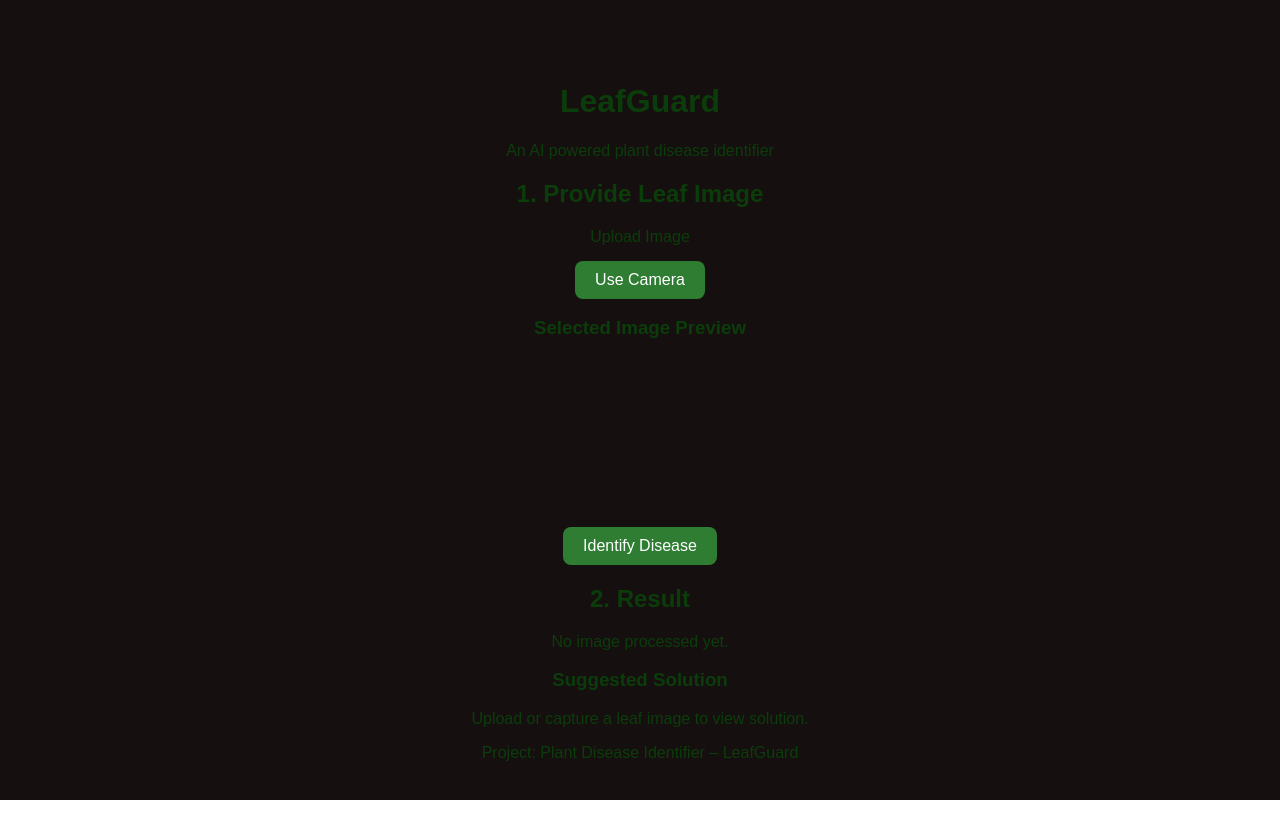
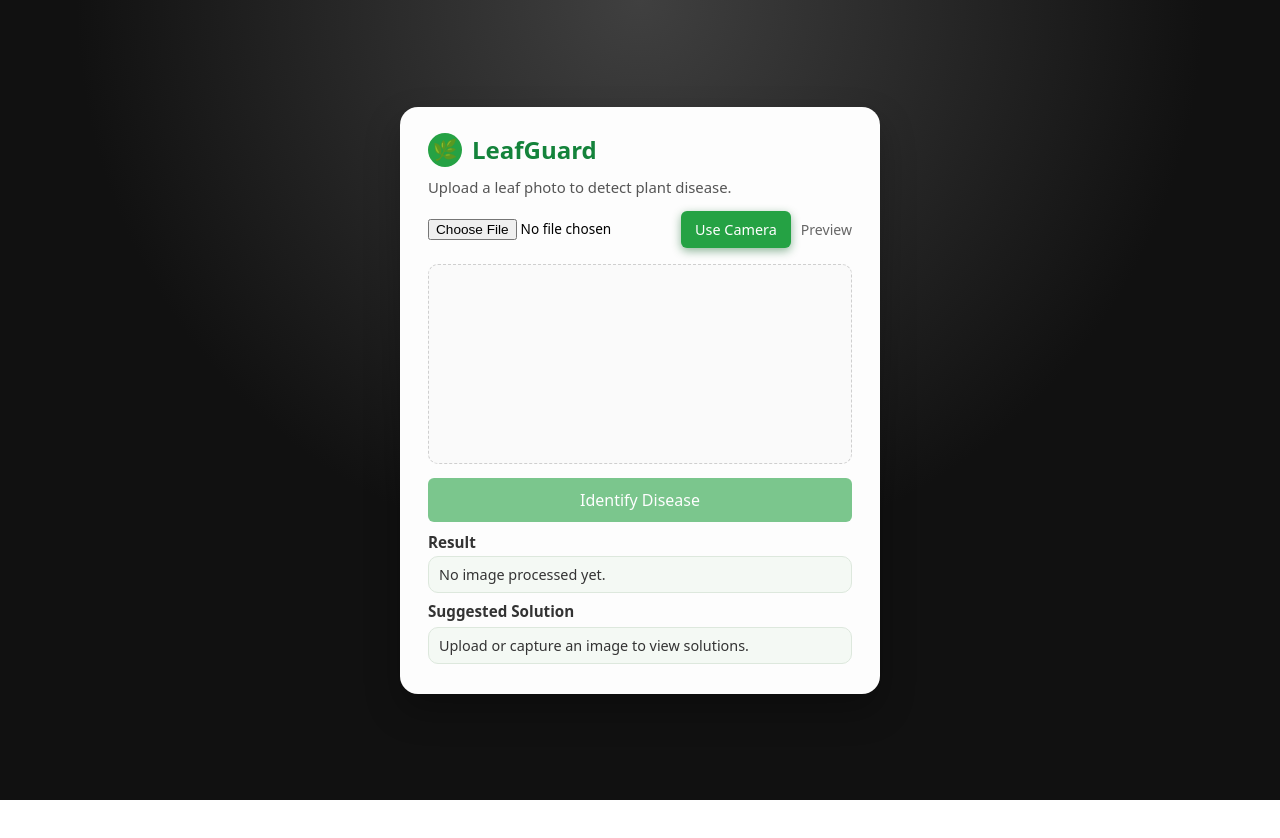
Before and after one commit to abhijeetandchoudhary-dev/LeafGuard, a website: page index.html in a window 1280 px wide. After the commit the page ends 800 px from the top, so only its background shows below. Drawn offline with Linux system fonts and the light colour scheme.

Commit message:
Reupdated index

```diff
--- a/index.html
+++ b/index.html
@@ -2,74 +2,264 @@
 <html lang="en">
 <head>
   <meta charset="UTF-8" />
-  <title>LeafGuard – Plant Disease Identifier</title>
+  <title>LeafGuard – AI Plant Disease Identifier</title>
   <meta name="viewport" content="width=device-width, initial-scale=1.0" />
-  <link rel="stylesheet" href="style.css" />
+
+  <style>
+    /* --- PAGE BACKGROUND --- */
+    * {
+      box-sizing: border-box;
+      font-family: system-ui, -apple-system, BlinkMacSystemFont, "Segoe UI", sans-serif;
+    }
+
+    body {
+      margin: 0;
+      min-height: 100vh;
+      display: flex;
+      align-items: center;
+      justify-content: center;
+      background: radial-gradient(circle at top, #404040 0, #111 55%);
+    }
+
+    /* --- CENTER CARD --- */
+    .card {
+      width: 480px;
+      max-width: 90vw;
+      background: #fdfdfd;
+      border-radius: 18px;
+      box-shadow: 0 16px 35px rgba(0, 0, 0, 0.28);
+      padding: 26px 28px 24px;
+      animation: cardIn 0.45s ease-out;
+    }
+
+    @keyframes cardIn {
+      from { opacity: 0; transform: translateY(18px) scale(0.98); }
+      to   { opacity: 1; transform: translateY(0) scale(1); }
+    }
+
+    /* --- HEADER --- */
+    .card-header {
+      display: flex;
+      align-items: center;
+      margin-bottom: 10px;
+    }
+
+    .logo-circle {
+      width: 34px;
+      height: 34px;
+      border-radius: 50%;
+      background: #25a244;
+      display: flex;
+      align-items: center;
+      justify-content: center;
+      color: #fff;
+      font-size: 20px;
+      margin-right: 10px;
+    }
+
+    .title {
+      font-size: 1.5rem;
+      font-weight: 650;
+      color: #14833b;
+    }
+
+    .subtitle {
+      margin: 4px 0 14px;
+      font-size: 0.93rem;
+      color: #555;
+    }
+
+    /* --- TOP ROW: FILE + CAMERA + PREVIEW --- */
+    .top-row {
+      display: grid;
+      grid-template-columns: minmax(0, 1.4fr) auto auto;
+      column-gap: 10px;
+      align-items: center;
+      margin-bottom: 16px;
+    }
+
+    .top-row input[type="file"] {
+      width: 100%;
+      font-size: 0.85rem;
+    }
+
+    .btn {
+      border: none;
+      cursor: pointer;
+      border-radius: 6px;
+      padding: 9px 14px;
+      font-size: 0.9rem;
+      font-weight: 500;
+      transition: transform 0.15s ease, box-shadow 0.15s ease, background 0.15s ease;
+      display: inline-flex;
+      align-items: center;
+      justify-content: center;
+      white-space: nowrap;
+    }
+
+    .btn-primary {
+      background: #25a244;
+      color: #fff;
+      box-shadow: 0 3px 10px rgba(6, 95, 32, 0.45);
+    }
+
+    .btn-primary:hover {
+      background: #1b7a33;
+      transform: translateY(-1px);
+      box-shadow: 0 5px 14px rgba(6, 95, 32, 0.55);
+    }
+
+    .btn-primary:disabled {
+      opacity: 0.6;
+      cursor: default;
+      box-shadow: none;
+      transform: none;
+    }
+
+    .preview-label {
+      font-size: 0.88rem;
+      color: #666;
+    }
+
+    /* --- PREVIEW AREA --- */
+    .preview-box {
+      border-radius: 10px;
+      border: 1px dashed #cfcfcf;
+      background: #fafafa;
+      display: flex;
+      align-items: center;
+      justify-content: center;
+      height: 200px;
+      margin-bottom: 14px;
+      overflow: hidden;
+    }
+
+    #previewCanvas {
+      max-width: 100%;
+      max-height: 100%;
+      display: block;
+    }
+
+    /* --- IDENTIFY BUTTON --- */
+    .identify-row {
+      margin-bottom: 10px;
+    }
+
+    .identify-row .btn-primary {
+      width: 100%;
+      padding: 11px 16px;
+      font-size: 1rem;
+    }
+
+    /* --- RESULT AREA --- */
+    .result-title {
+      font-size: 0.95rem;
+      font-weight: 600;
+      color: #333;
+      margin: 8px 0 4px;
+    }
+
+    .result-box, .solution-box {
+      border-radius: 10px;
+      padding: 8px 10px;
+      background: #f4f9f4;
+      font-size: 0.9rem;
+      color: #333;
+      max-height: 140px;
+      overflow-y: auto;
+      border: 1px solid #dde8dd;
+    }
+
+    .solution-box {
+      margin-top: 6px;
+    }
+
+    .status-text {
+      margin-top: 6px;
+      font-size: 0.8rem;
+      color: #777;
+      font-style: italic;
+    }
+
+    details summary {
+      cursor: pointer;
+      font-size: 0.85rem;
+      color: #555;
+      margin-top: 4px;
+    }
+
+    pre {
+      font-size: 0.75rem;
+      background: #f0f0f0;
+      padding: 6px;
+      border-radius: 6px;
+      overflow-x: auto;
+    }
+
+    @media (max-width: 520px) {
+      .card {
+        padding: 20px 18px 18px;
+      }
+      .top-row {
+        grid-template-columns: 1fr;
+        row-gap: 8px;
+        align-items: stretch;
+      }
+      .preview-label {
+        text-align: left;
+      }
+    }
+  </style>
 </head>
+
 <body>
-  <div class="app-container">
-    <header>
-      <h1>LeafGuard</h1>
-      <p>An AI powered plant disease identifier</p>
-    </header>
+  <div class="card">
+    <div class="card-header">
+      <div class="logo-circle">🌿</div>
+      <div class="title">LeafGuard</div>
+    </div>
+    <p class="subtitle">Upload a leaf photo to detect plant disease.</p>
 
-    <main>
-      <!-- IMAGE INPUT SECTION -->
-      <section class="input-section">
-        <h2>1. Provide Leaf Image</h2>
+    <!-- top row: file + camera + preview label -->
+    <div class="top-row">
+      <input type="file" id="fileInput" accept="image/*" />
+      <button id="openCameraBtn" class="btn btn-primary">Use Camera</button>
+      <div class="preview-label">Preview</div>
+    </div>
 
-        <div class="input-options">
-          <!-- File upload -->
-          <div class="input-block">
-            <label for="fileInput" class="btn">Upload Image</label>
-            <input type="file" id="fileInput" accept="image/*" style="display:none" />
-          </div>
+    <!-- camera video element (hidden by JS until used) -->
+    <div id="cameraContainer" style="display:none; margin-bottom:10px;">
+      <video id="video" autoplay playsinline style="width:100%; border-radius:10px;"></video>
+      <div style="display:flex; gap:8px; margin-top:6px;">
+        <button id="captureBtn" class="btn btn-primary" style="flex:1;">Capture Photo</button>
+        <button id="closeCameraBtn" class="btn" style="flex:1; background:#e2e2e2;">Close Camera</button>
+      </div>
+    </div>
 
-          <!-- Camera capture -->
-          <div class="input-block">
-            <button id="openCameraBtn" class="btn">Use Camera</button>
-          </div>
-        </div>
+    <!-- preview box -->
+    <div class="preview-box">
+      <canvas id="previewCanvas"></canvas>
+    </div>
 
-        <!-- Camera preview -->
-        <div class="camera-container" id="cameraContainer" style="display:none;">
-          <video id="video" autoplay playsinline></video>
-          <div class="camera-actions">
-            <button id="captureBtn" class="btn">Capture Photo</button>
-            <button id="closeCameraBtn" class="btn-secondary">Close Camera</button>
-          </div>
-        </div>
+    <!-- identify button -->
+    <div class="identify-row">
+      <button id="identifyBtn" class="btn btn-primary" disabled>Identify Disease</button>
+    </div>
 
-        <!-- Preview -->
-        <div class="preview-container">
-          <h3>Selected Image Preview</h3>
-          <canvas id="previewCanvas"></canvas>
-        </div>
+    <div class="result-title">Result</div>
+    <div id="resultBox" class="result-box">
+      No image processed yet.
+    </div>
 
-        <button id="identifyBtn" class="btn primary-btn" disabled>
-          Identify Disease
-        </button>
-      </section>
+    <div class="result-title" style="margin-top:8px;">Suggested Solution</div>
+    <div id="solutionBox" class="solution-box">
+      Upload or capture an image to view solutions.
+    </div>
 
-      <!-- RESULT SECTION -->
-      <section class="result-section">
-        <h2>2. Result</h2>
-        <div id="resultBox" class="result-box">
-          <p>No image processed yet.</p>
-        </div>
-
-        <h3>Suggested Solution</h3>
-        <div id="solutionBox" class="solution-box">
-          <p>Upload or capture a leaf image to view solution.</p>
-        </div>
-      </section>
-    </main>
-
-    <footer>
-      <p>Project: Plant Disease Identifier – LeafGuard</p>
-    </footer>
+    <div id="statusText" class="status-text"></div>
   </div>
 
+  <!-- your JS files -->
   <script src="disease_solutions.js"></script>
   <script src="script.js"></script>
 </body>
```
